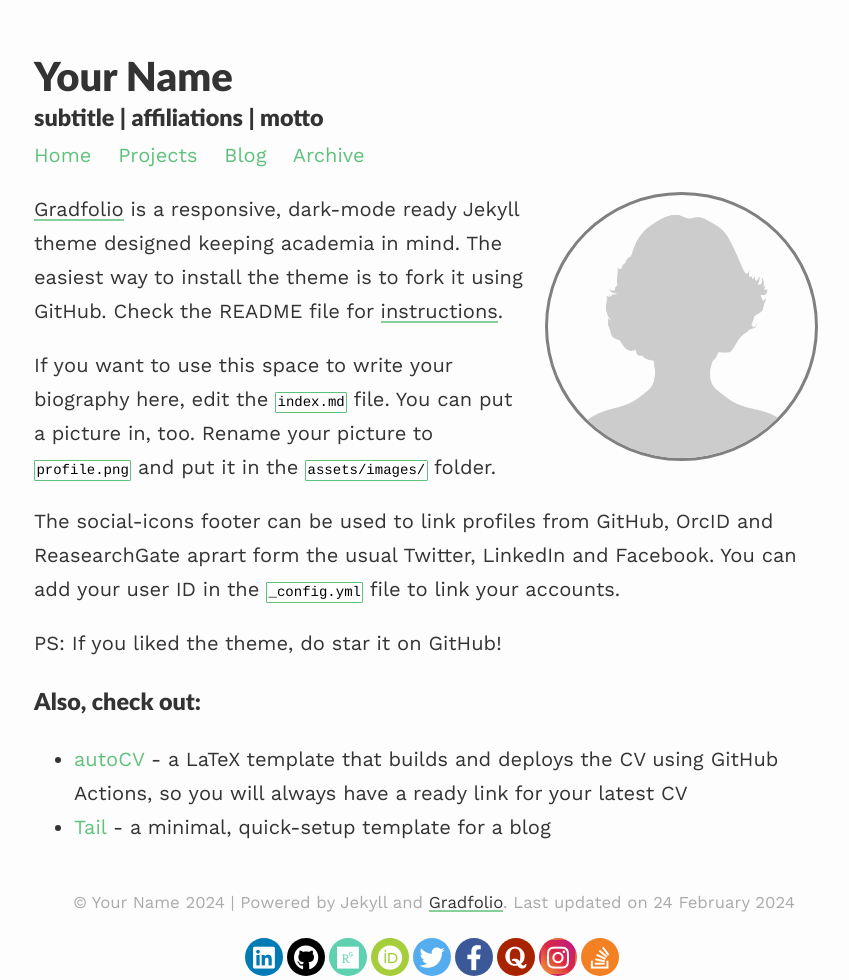
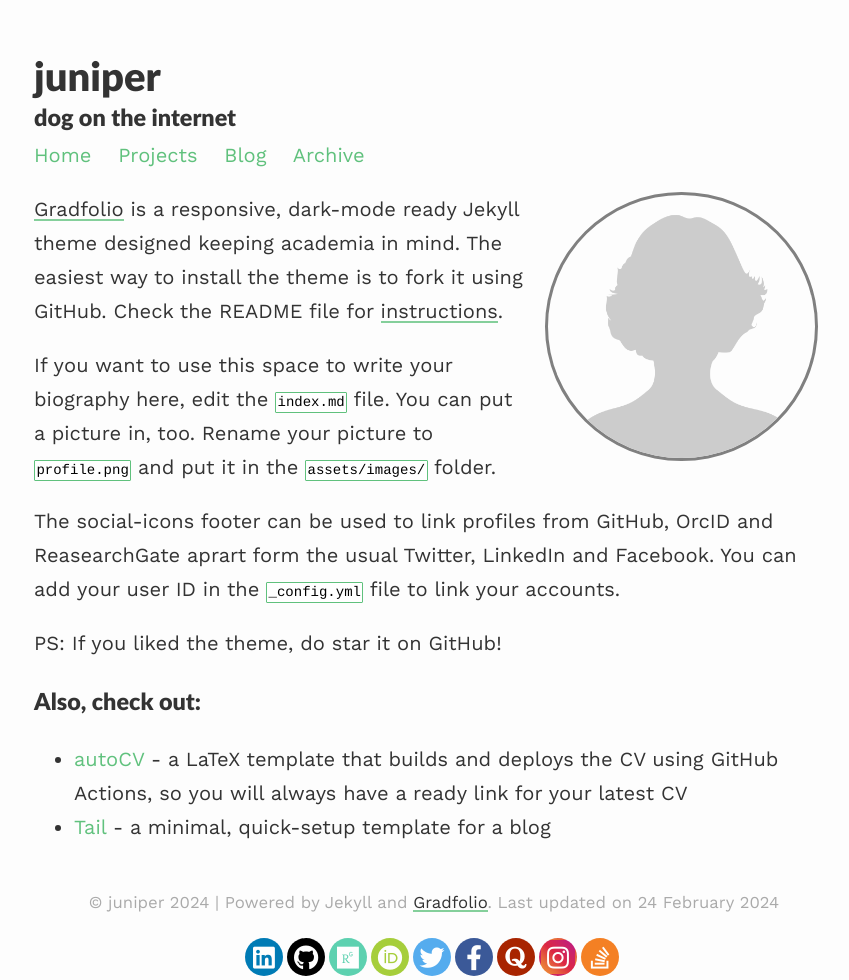
Before and after one commit to pyonium/pyonium.github.io, a Jekyll site: the page built from index.md, in a window 1280 px wide. Shown: the whole page, without its empty margins (206-1055 px from the left). Built offline with Jekyll 4.4.1, drawn with Linux system fonts in a browser that asks for light colours; nearby versions of some CDN libraries.

Commit message:
updated config

```diff
--- a/_config.yml
+++ b/_config.yml
@@ -1,7 +1,7 @@
 ### your site title here
 
-title: Your Name
-description: subtitle | affiliations | motto
+title: juniper
+description: dog on the internet
 
 baseurl: /gradfolio #name of GitHub repository
 url: "" #custom url to be used instead of GitHub repository
```
